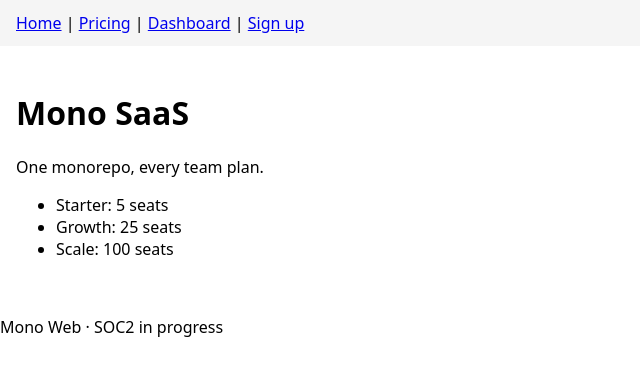
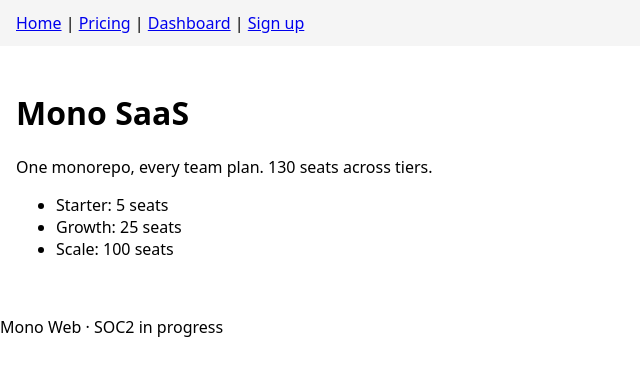
Before and after one commit to ArchAstroEvals/enterprise-mono, a Next.js app in the folder apps/web/: page / in a window 1280 px wide. Shown: the top 376 px of the page, without its empty margins (0-640 px from the left). Built offline with nearby package versions, Linux system fonts and the light colour scheme.

Commit message:
Home totals seats

```diff
--- a/apps/web/app/page.jsx
+++ b/apps/web/app/page.jsx
@@ -1,10 +1,14 @@
 import { PLANS } from "@mono/billing";
+
+const TOTAL_SEATS = PLANS.reduce((sum, p) => sum + p.seats, 0);
 
 export default function Home() {
   return (
     <div>
       <h1>Mono SaaS</h1>
-      <p>One monorepo, every team plan.</p>
+      <p>
+        One monorepo, every team plan. {TOTAL_SEATS} seats across tiers.
+      </p>
       <ul>
         {PLANS.map((p) => (
           <li key={p.id}>
```
